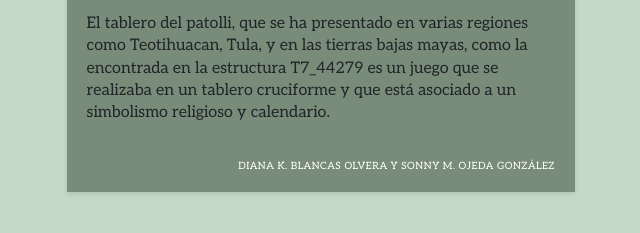
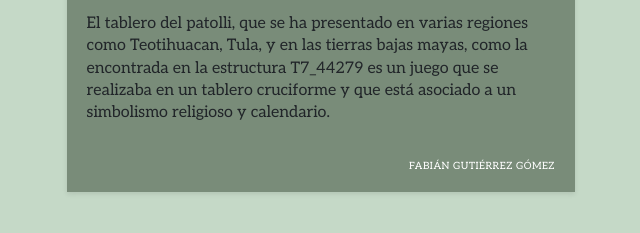
Before and after one commit to leartoler/maaya, a plain HTML site: page public/articulos.html in a window 1280 px wide. Shown: the part 483-716 px from the top of the page, without its empty margins (55-695 px from the left). Drawn offline with nearby package versions, Linux system fonts and the light colour scheme; a web font is replaced by a local one.

Commit message:
Update articulos.html

```diff
--- a/public/articulos.html
+++ b/public/articulos.html
@@ -28,7 +28,7 @@
           <p>
             El tablero del patolli, que se ha presentado en varias regiones como Teotihuacan, Tula, y en las tierras bajas mayas, como la encontrada en la estructura T7_44279 es un juego que se realizaba en un tablero cruciforme y que está asociado a un simbolismo religioso y calendario.
           </p>
-          <span>Diana K. Blancas Olvera y Sonny M. Ojeda González</span>
+          <span>Fabián Gutiérrez Gómez</span>
         </article>
       </a>
     </div>
```
